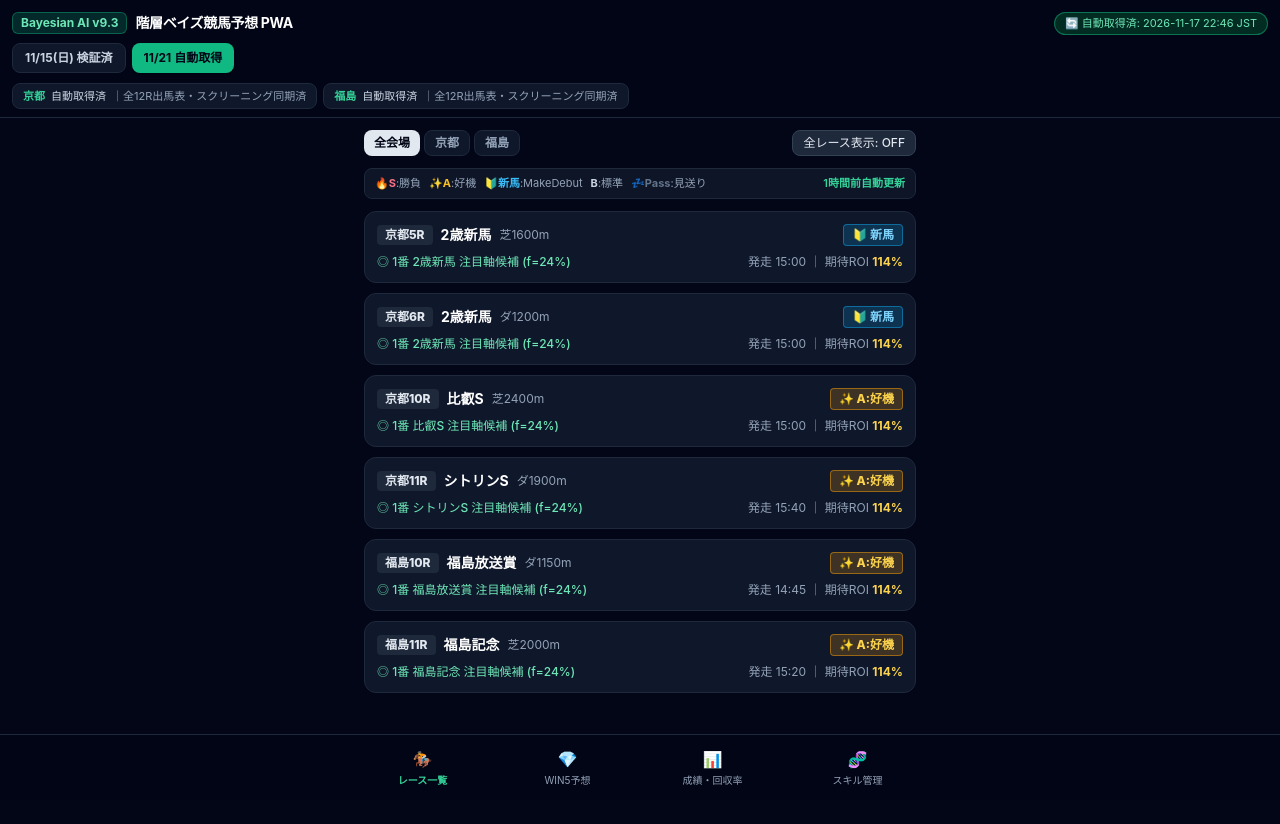
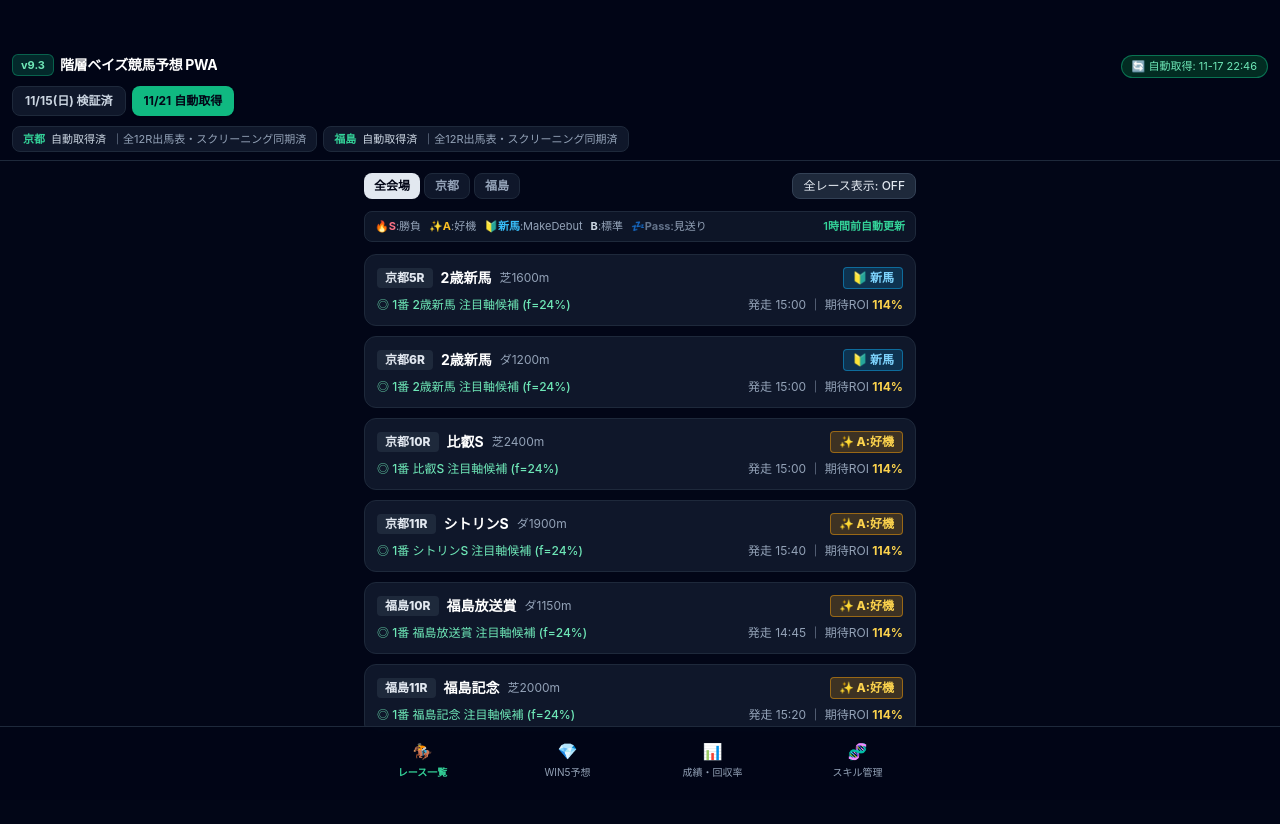
Before and after one commit to greenuv213-dotcom/bayesian-keiba-pwa, a plain HTML site: page index.html in a window 1280 px wide. Before the commit the page ends 800 px from the top, so only its background shows below. Drawn offline with nearby package versions, Linux system fonts and the light colour scheme.

Commit message:
Update index.html

```diff
--- a/index.html
+++ b/index.html
@@ -12,24 +12,35 @@
     body {
       font-family: -apple-system, BlinkMacSystemFont, "Hiragino Sans", "Yu Gothic UI", sans-serif;
       -webkit-tap-highlight-color: transparent;
-      padding-bottom: env(safe-area-inset-bottom);
+      padding-bottom: calc(max(env(safe-area-inset-bottom, 20px), 20px) + 4.5rem);
+    }
+    /* iPhoneの時計・ノッチ・充電アイコンと被らないための上部セーフエリア余白 */
+    .safe-header {
+      padding-top: max(calc(env(safe-area-inset-top, 48px) + 8px), 52px);
+    }
+    .safe-modal {
+      padding-top: max(calc(env(safe-area-inset-top, 48px) + 12px), 54px);
+      padding-bottom: max(calc(env(safe-area-inset-bottom, 20px) + 16px), 32px);
+    }
+    .safe-nav {
+      padding-bottom: max(env(safe-area-inset-bottom, 16px), 16px);
     }
     .no-scrollbar::-webkit-scrollbar { display: none; }
     .no-scrollbar { -ms-overflow-style: none; scrollbar-width: none; }
     input[type="range"] { accent-color: #10b981; }
   </style>
 </head>
-<body class="bg-slate-950 text-slate-100 min-h-screen select-none pb-24">
+<body class="bg-slate-950 text-slate-100 min-h-screen select-none">
 
-  <!-- 上部固定ヘッダー -->
-  <header class="sticky top-0 z-30 bg-slate-950/95 backdrop-blur border-b border-slate-800 px-3 pt-3 pb-2">
-    <div class="flex items-center justify-between mb-2">
-      <div class="flex items-center gap-2">
-        <span class="bg-emerald-500/20 border border-emerald-500/40 text-emerald-300 text-xs font-bold px-2 py-0.5 rounded-md">Bayesian AI v9.3</span>
-        <h1 class="text-sm font-bold tracking-tight text-white">階層ベイズ競馬予想 PWA</h1>
+  <!-- 上部固定ヘッダー（safe-headerでiPhone上部バーを自動回避） -->
+  <header class="safe-header sticky top-0 z-30 bg-slate-950/95 backdrop-blur border-b border-slate-800 px-3 pb-2">
+    <div class="flex items-center justify-between gap-2 mb-2">
+      <div class="flex items-center gap-1.5 min-w-0">
+        <span class="shrink-0 bg-emerald-500/20 border border-emerald-500/40 text-emerald-300 text-[11px] font-bold px-2 py-0.5 rounded-md">v9.3</span>
+        <h1 class="text-sm font-bold tracking-tight text-white truncate">階層ベイズ競馬予想 PWA</h1>
       </div>
-      <div class="flex items-center gap-1.5">
-        <span id="syncStatusBadge" onclick="location.reload()" class="text-[11px] bg-slate-800 border border-slate-700 text-slate-300 px-2 py-0.5 rounded-full cursor-pointer">
+      <div class="shrink-0">
+        <span id="syncStatusBadge" onclick="location.reload()" class="inline-block text-[11px] bg-slate-800 border border-slate-700 text-slate-300 px-2.5 py-0.5 rounded-full cursor-pointer whitespace-nowrap">
           🔄 同期確認中...
         </span>
       </div>
@@ -63,7 +74,7 @@
           <span><b class="text-slate-300">B</b>:標準</span>
           <span>💤<b class="text-slate-500">Pass</b>:見送り</span>
         </div>
-        <span class="text-emerald-400 font-semibold">1時間前自動更新</span>
+        <span class="shrink-0 text-emerald-400 font-semibold ml-1">1時間前自動更新</span>
       </div>
 
       <div id="raceList" class="space-y-2.5"></div>
@@ -192,7 +203,7 @@
 
   <!-- 個別レースAI予想 ＆ 可変予算シミュレーター モーダル -->
   <div id="raceModal" class="fixed inset-0 z-50 hidden bg-black/80 backdrop-blur-sm overflow-y-auto">
-    <div class="min-h-screen px-2.5 py-4 flex items-end sm:items-center justify-center">
+    <div class="safe-modal min-h-screen px-2.5 flex items-end sm:items-center justify-center">
       <div class="bg-slate-900 border border-slate-700 rounded-2xl w-full max-w-xl overflow-hidden shadow-2xl space-y-3 p-3.5">
 
         <!-- モーダルヘッダー -->
@@ -260,8 +271,8 @@
     </div>
   </div>
 
-  <!-- 下部固定ナビゲーションバー（iPhone最適化） -->
-  <nav class="fixed bottom-0 inset-x-0 z-40 bg-slate-950/95 backdrop-blur border-t border-slate-800 px-4 py-2">
+  <!-- 下部固定ナビゲーションバー（safe-navでiPhoneホームバー領域も保護） -->
+  <nav class="safe-nav fixed bottom-0 inset-x-0 z-40 bg-slate-950/95 backdrop-blur border-t border-slate-800 px-4 pt-2">
     <div class="max-w-xl mx-auto grid grid-cols-4 gap-1 text-center">
       <button onclick="switchMainView('races')" id="nav-races" class="flex flex-col items-center py-1 text-emerald-400 font-bold">
         <span class="text-base">🏇</span>
@@ -284,7 +295,6 @@
 
   <!-- アプリケーション本体スクリプト -->
   <script>
-    // 初期サンプルデータ（GitHub Actionsの自動取得データがあればそちらが自動追加・優先選択されます）
     const DB = {
       "2026-11-15": {
         label: "11/15(日) 検証済",
@@ -626,7 +636,6 @@
       const maxPoints = Math.floor(budget / 100);
       const counts = [1, 1, 1, 1, 1];
 
-      // 予算上限内で純粋勝率の限界ゲインが最も高いLegから頭数を拡張
       while (true) {
         let bestLeg = -1;
         let bestScore = -1;
@@ -697,7 +706,6 @@
       `).join("");
     }
 
-    // GitHub Actionsが自動収集・生成した data/*.json を読み込んでアプリへ反映する同期関数
     async function syncGitHubLiveData() {
       const syncBadge = document.getElementById("syncStatusBadge");
       try {
@@ -707,8 +715,9 @@
           return;
         }
         const idx = await res.json();
-        syncBadge.textContent = `🔄 自動取得済: ${idx.lastSync || "最新"}`;
-        syncBadge.className = "text-[11px] bg-emerald-950 border border-emerald-500/50 text-emerald-300 px-2.5 py-0.5 rounded-full cursor-pointer";
+        const shortSync = (idx.lastSync || "最新").replace(/^20\d\d-/, "").replace(" JST", "");
+        syncBadge.textContent = `🔄 自動取得: ${shortSync}`;
+        syncBadge.className = "inline-block text-[11px] bg-emerald-950 border border-emerald-500/50 text-emerald-300 px-2.5 py-0.5 rounded-full cursor-pointer whitespace-nowrap";
 
         if (!idx.availableDates) return;
 
```
